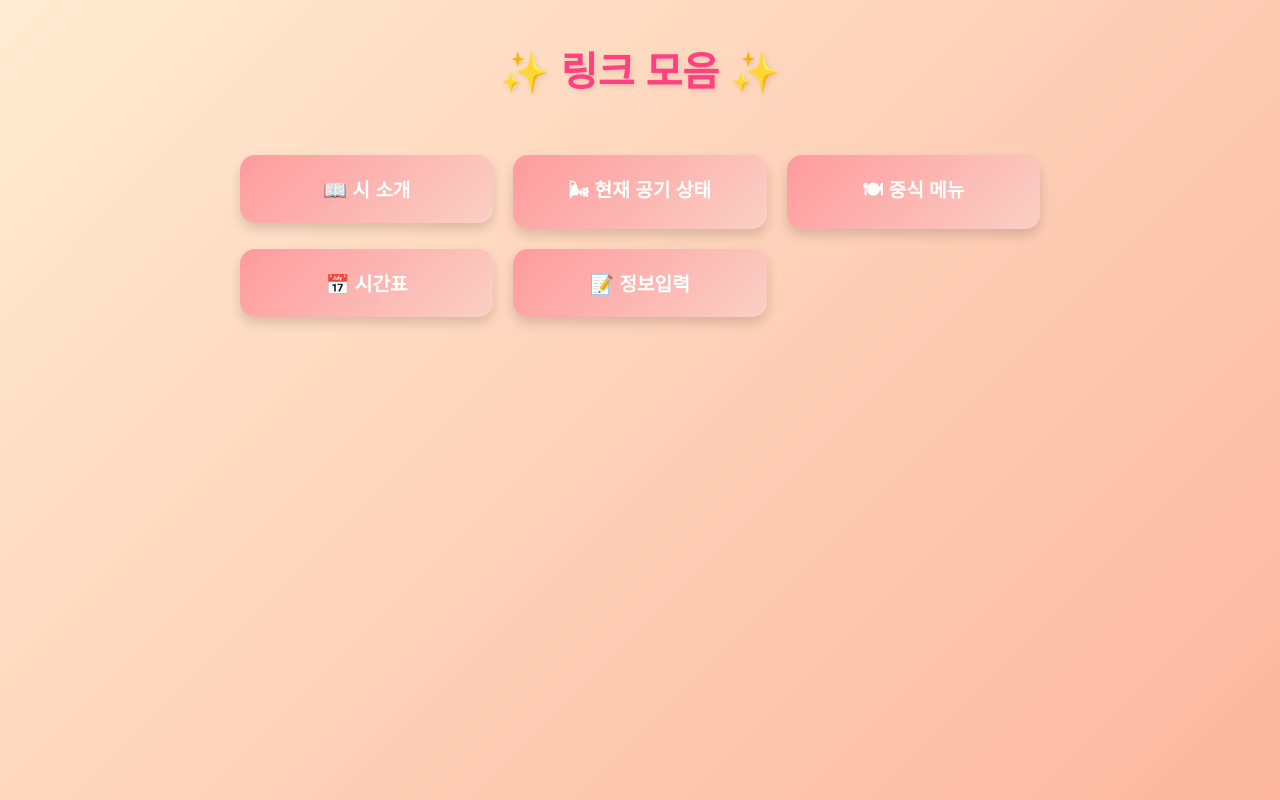
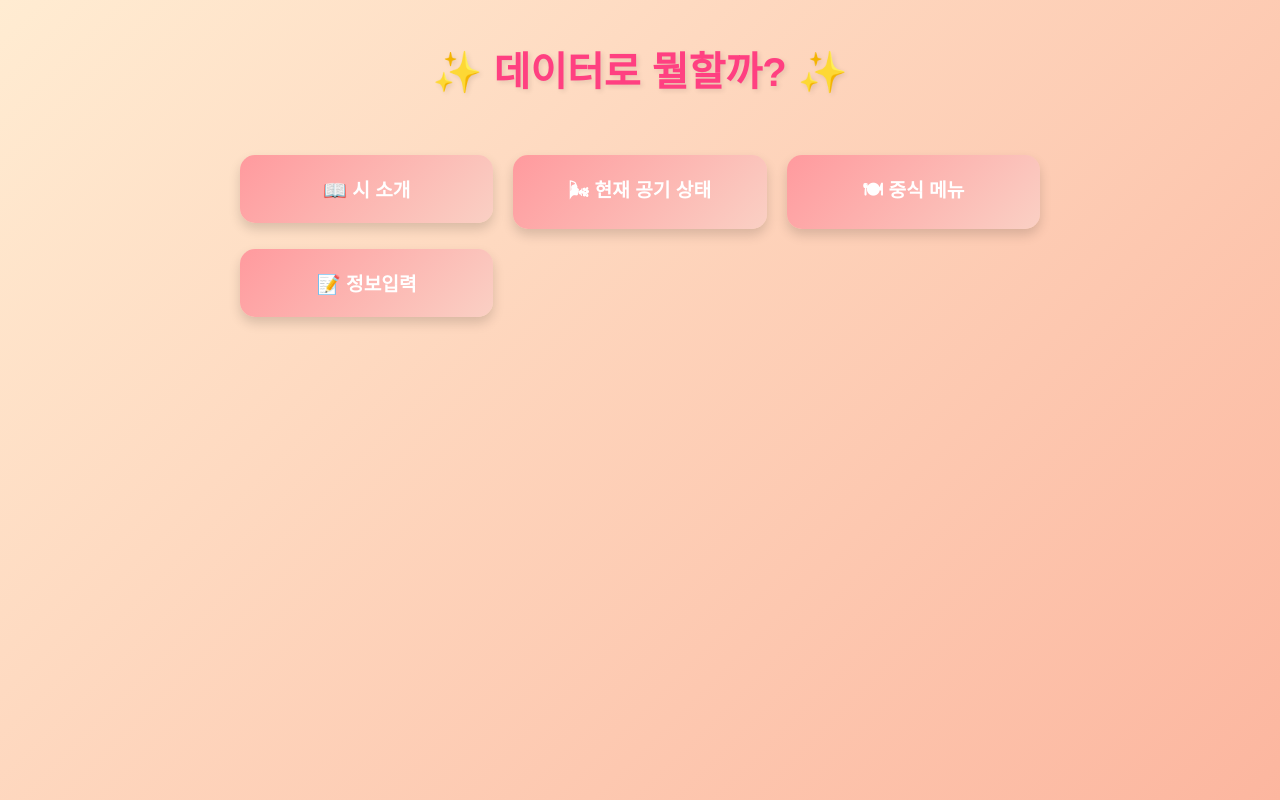
Before and after one commit to smilebug24/webapp1, a plain HTML site: page index.html in a window 1280 px wide. Drawn offline with Linux system fonts and the light colour scheme.

Commit message:
Update index.html

```diff
--- a/index.html
+++ b/index.html
@@ -2,7 +2,7 @@
 <html lang="ko">
 <head>
   <meta charset="UTF-8" />
-  <title>링크 페이지</title>
+  <title>웹앱</title>
   <style>
     body {
       margin: 0;
@@ -52,12 +52,11 @@
   </style>
 </head>
 <body>
-  <h1>✨ 링크 모음 ✨</h1>
+  <h1>✨ 데이터로 뭘할까? ✨</h1>
   <ul>
     <li><a href="poem.html" target="_blank">📖 시 소개</a></li>
     <li><a href="air.html" target="_blank">🌬 현재 공기 상태</a></li>
     <li><a href="meal.html" target="_blank">🍽 중식 메뉴</a></li>
-    <li><a href="timetable.html" target="_blank">📅 시간표</a></li>
     <li><a href="input.html" target="_blank">📝 정보입력</a></li>
   </ul>
 </body>
```
